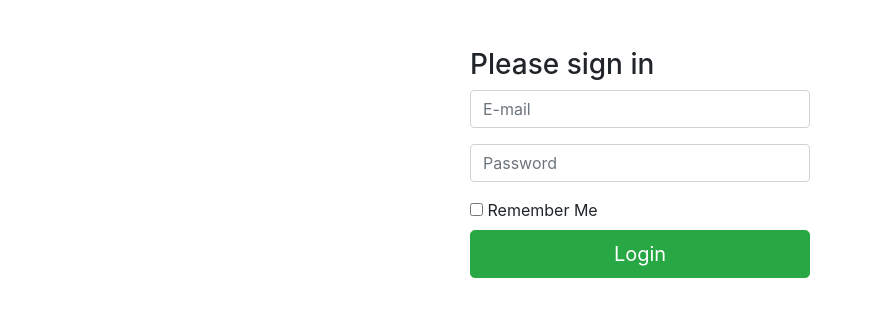
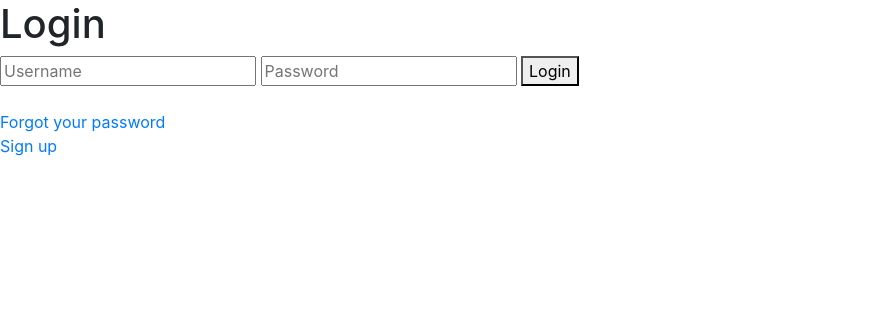
Before and after one commit to domludera/SOEN341UA4, a Django app: page /twitter/login in a window 1280 px wide. Shown: the top 317 px of the page, without its empty margins (0-873 px from the left). Run offline with Django 3.2, Linux system fonts and the light colour scheme; some libraries are stand-ins or nearby versions.

Commit message:
frontend login to backend
implemented login and started home page
Issue #14

```diff
--- a/twitter_clone/twitter_clone_app/templates/twitter_clone_app/login.html
+++ b/twitter_clone/twitter_clone_app/templates/twitter_clone_app/login.html
@@ -2,34 +2,30 @@
 
 {% block content %}
 
-    <div class="container">
-        <div class="row mx-auto pt-5">
-            <div class="col-md-4 col-md-offset-4 mx-auto">
-                <div class="panel panel-default">
-                    <div class="panel-heading">
-                        <h3 class="panel-title">Please sign in</h3>
-                    </div>
-                    <div class="panel-body">
-                        <form accept-charset="UTF-8" role="form">
-                            <fieldset>
-                                <div class="form-group">
-                                    <input class="form-control" placeholder="E-mail" name="email" type="text">
-                                </div>
-                                <div class="form-group">
-                                    <input class="form-control" placeholder="Password" name="password" type="password" value="">
-                                </div>
-                                <div class="checkbox">
-                                    <label>
-                                        <input name="remember" type="checkbox" value="Remember Me"> Remember Me
-                                    </label>
-                                </div>
-                                <input class="btn btn-lg btn-success btn-block" type="submit" value="Login">
-                            </fieldset>
-                        </form>
-                    </div>
-                </div>
-            </div>
-        </div>
+    <div id="login" xmlns:v-on="http://www.w3.org/1999/xhtml">
+        <h1>Login</h1>
+        <input type="text" name="username" v-model="input.username" placeholder="Username" />
+        <input type="password" name="password" v-model="input.password" placeholder="Password" />
+        <button type="button" v-on:click="">Login</button>
+
+        <br/>
+        <br/>
+        <a href="">Forgot your password</a>
+        <br/>
+        <a href="">Sign up</a>
     </div>
 
+    <script>
+        new Vue({
+            delimiters: ['[[', ']]'],
+            el: '#login',
+            data: {
+                input: {
+                    username:'',
+                    password:'',
+                }
+            }
+        })
+    </script>
+
 {% endblock content %}
```
Also changed, not shown: twitter_clone/twitter_clone_app/templates/twitter_clone_app/home.html (+146 -1 lines).
